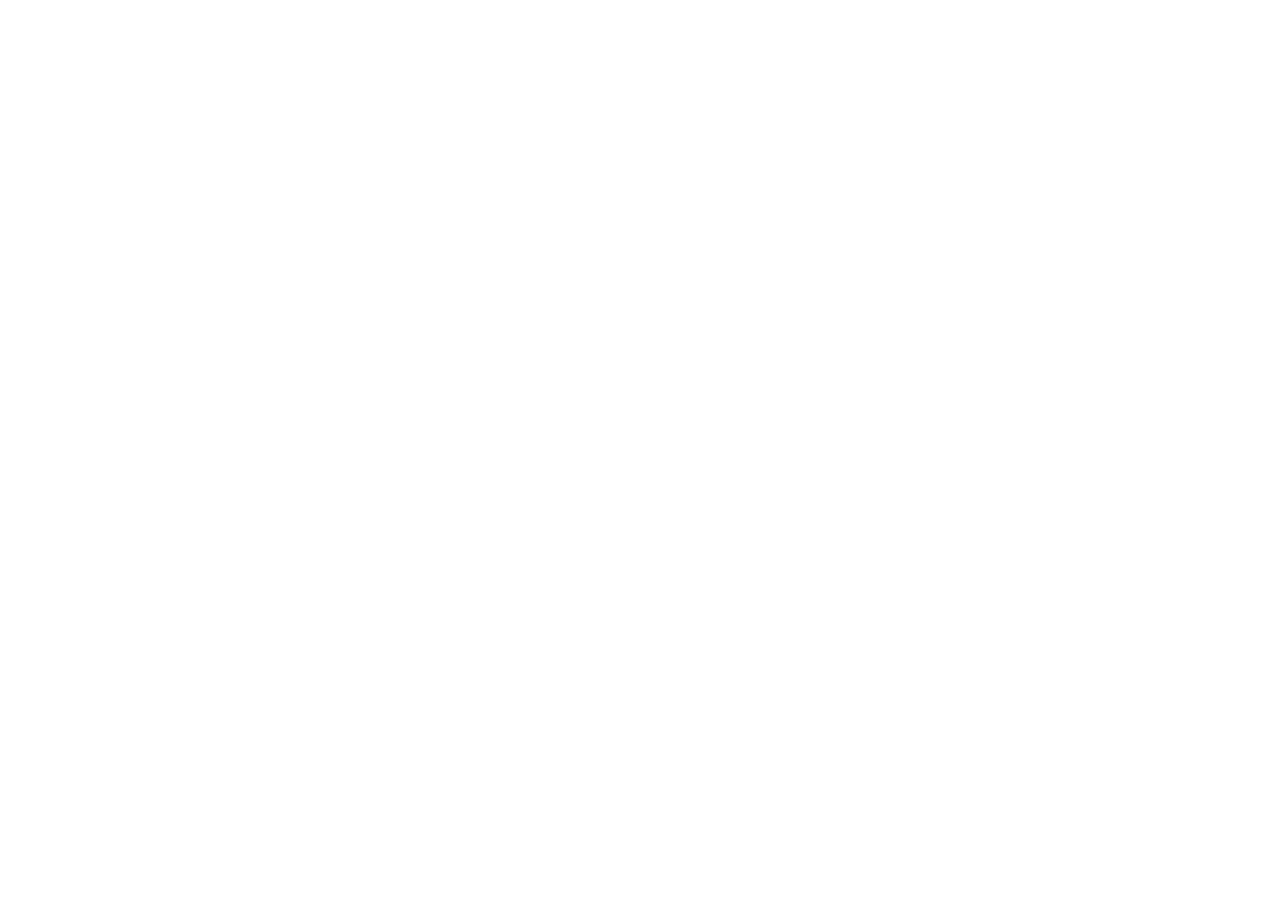
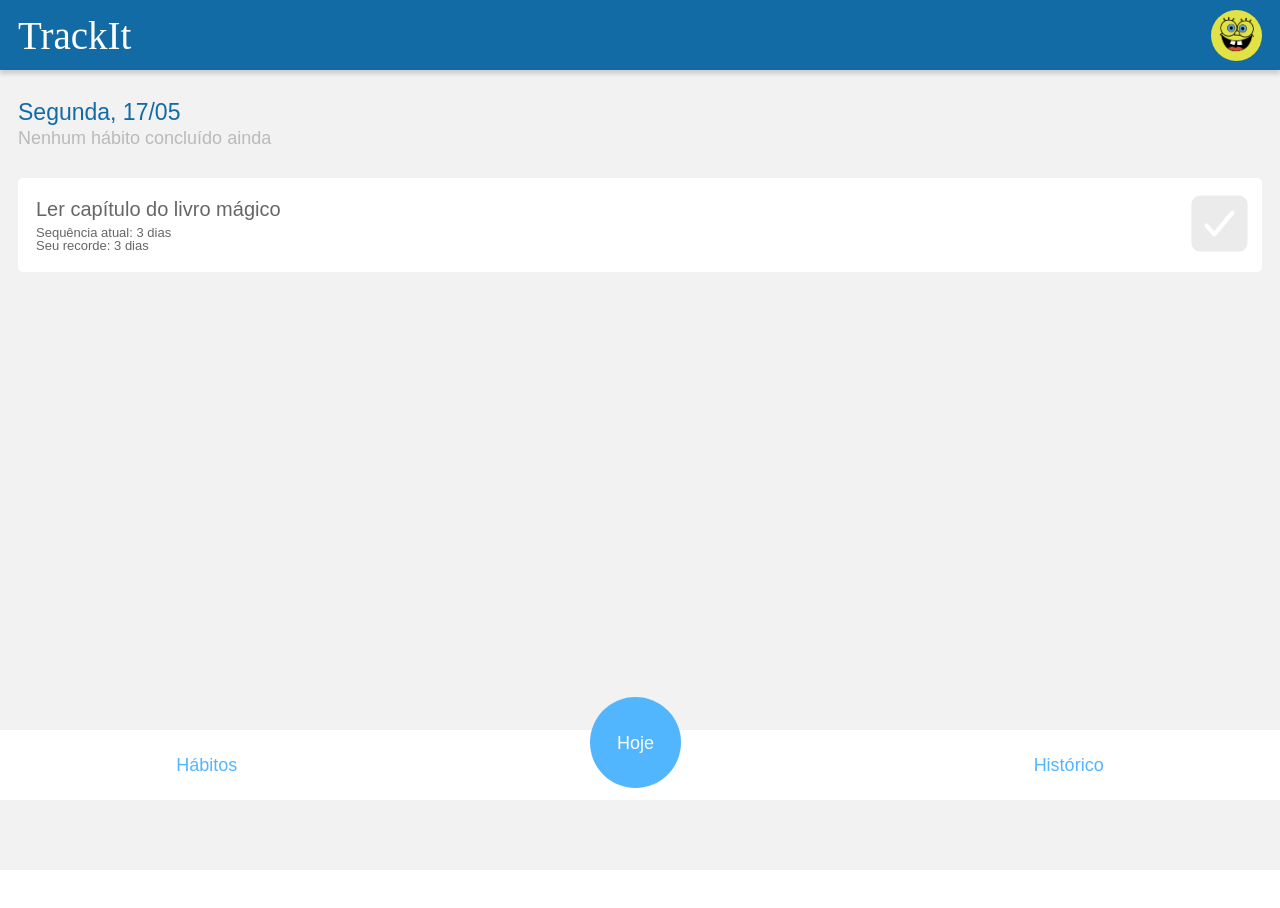
Before and after one commit to brunomguimaraes/projeto10-trackit, a React (Create React App) app: page /today in a window 1280 px wide. Shown: the top 908 px of the page. Before the commit the page ends 800 px from the top, so only its background shows below. Built offline with nearby package versions, Linux system fonts and the light colour scheme.

Commit message:
done today habit layout

```diff
--- a/src/components/App.js
+++ b/src/components/App.js
@@ -3,6 +3,7 @@ import { BrowserRouter, Switch, Route } from "react-router-dom";
 
 import "../css/reset.css";
 import Habits from "./Habits";
+import HabitsToday from "./HabitsToday";
 import History from "./History";
 import Login from "./Login";
 import SignUp from "./SignUp";
@@ -20,6 +21,9 @@ export default function App() {
         <Route exact path="/habits">
           <Habits />
         </Route>
+        <Route exact path="/today">
+          <HabitsToday />
+        </Route>
         <Route exact path="/history">
           <History />
         </Route>
--- a/src/components/Bottom.js
+++ b/src/components/Bottom.js
@@ -9,7 +9,9 @@ export default function Bottom() {
         <Link to="/habits">
           <Habits>Hábitos</Habits>
         </Link>
-        <Today>Hoje</Today>
+        <Link to="/today">
+          <Today>Hoje</Today>
+        </Link>
         <Link to="/history">
           <History>Histórico</History>
         </Link>
--- a/src/components/HabitsToday.js
+++ b/src/components/HabitsToday.js
@@ -0,0 +1,101 @@
+import React from "react";
+import styled from "styled-components";
+import Bottom from "./Bottom";
+import Header from "./Header";
+
+export default function HabitsToday() {
+  return (
+    <>
+      <Header />
+      <Container>
+        <TodayHeader>
+          <Weekday>{"Segunda, 17/05"}</Weekday>
+          <TodayMessage>{"Nenhum hábito concluído ainda"}</TodayMessage>
+        </TodayHeader>
+        <HabitBox>
+          <Info>
+            <HabitName>{"Ler capítulo do livro mágico"}</HabitName>
+            <Sequency>Sequência atual: {3} dias</Sequency>
+            <Record>Seu recorde: {3} dias</Record>
+          </Info>
+          <Check>
+            <ion-icon name="checkbox"></ion-icon>
+          </Check>
+        </HabitBox>
+      </Container>
+      <Bottom />
+    </>
+  );
+}
+
+const Container = styled.div`
+  background-color: #f2f2f2;
+  width: 100%;
+  height: 100vh;
+  margin-top: 70px;
+  margin-bottom: 70px;
+  font-family: "Lexend Deca", sans-serif;
+`;
+
+const TodayHeader = styled.div`
+  width: calc((100vw - 36px));
+  border-radius: 5px;
+  padding-top: 28px;
+  margin-left: 18px;
+`;
+
+const Weekday = styled.div`
+  font-size: 23px;
+  color: #126ba5;
+  line-height: 29px;
+`;
+const TodayMessage = styled.div`
+  font-size: 18px;
+  color: #bababa;
+  line-height: 23px;
+`;
+
+const HabitBox = styled.div`
+  width: calc((100vw - 36px));
+  height: 94px;
+  border-radius: 5px;
+  background-color: #ffffff;
+  margin: 28px auto 19px 18px;
+  display: flex;
+  align-items: center;
+  justify-content: space-between;
+`;
+
+const Info = styled.div`
+  display: flex;
+  flex-direction: column;
+  margin-left: 18px;
+`;
+
+const HabitName = styled.p`
+  color: #666666;
+  font-size: 20px;
+  margin-bottom: 7px;
+`;
+
+const Sequency = styled.p`
+  color: #666666;
+  font-size: 13px;
+`;
+
+const Record = Sequency;
+
+const Check = styled.div`
+  margin-right: 8px;
+  ion-icon {
+    color: #ebebeb;
+    border-radius: 5px;
+    width: 69px;
+    height: 69px;
+
+    :hover {
+      color: #8fc549;
+      cursor: pointer;
+    }
+  }
+`;
```
